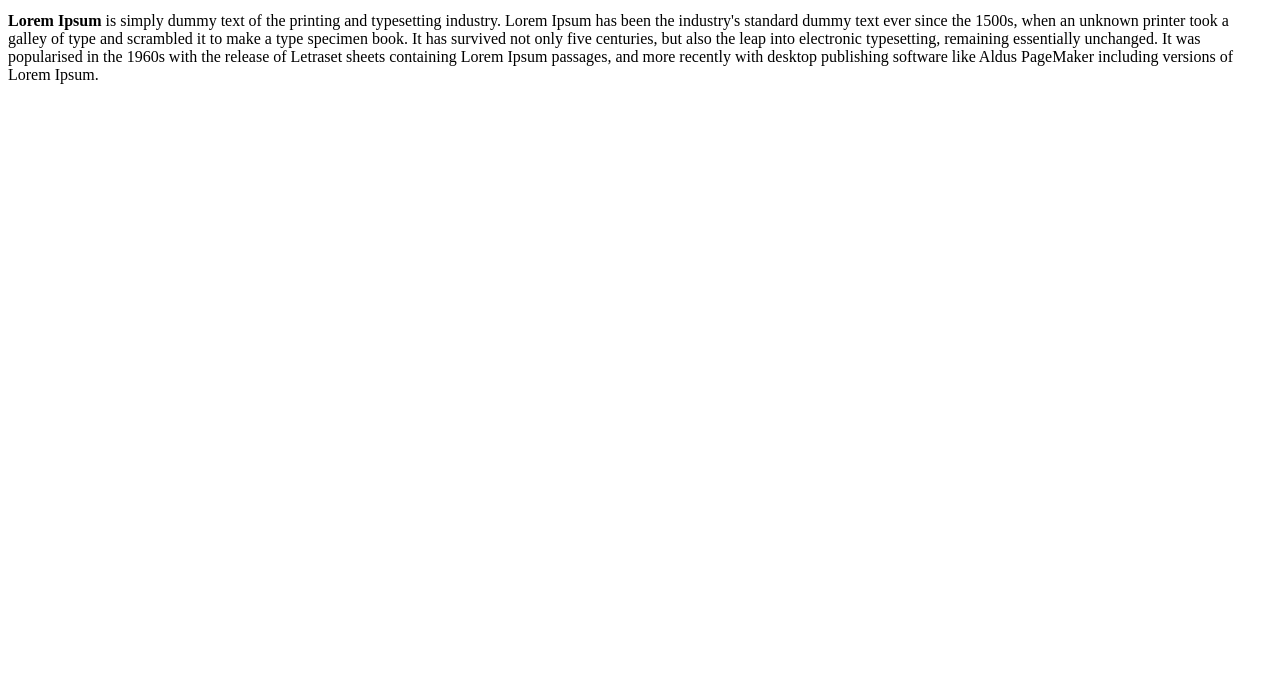
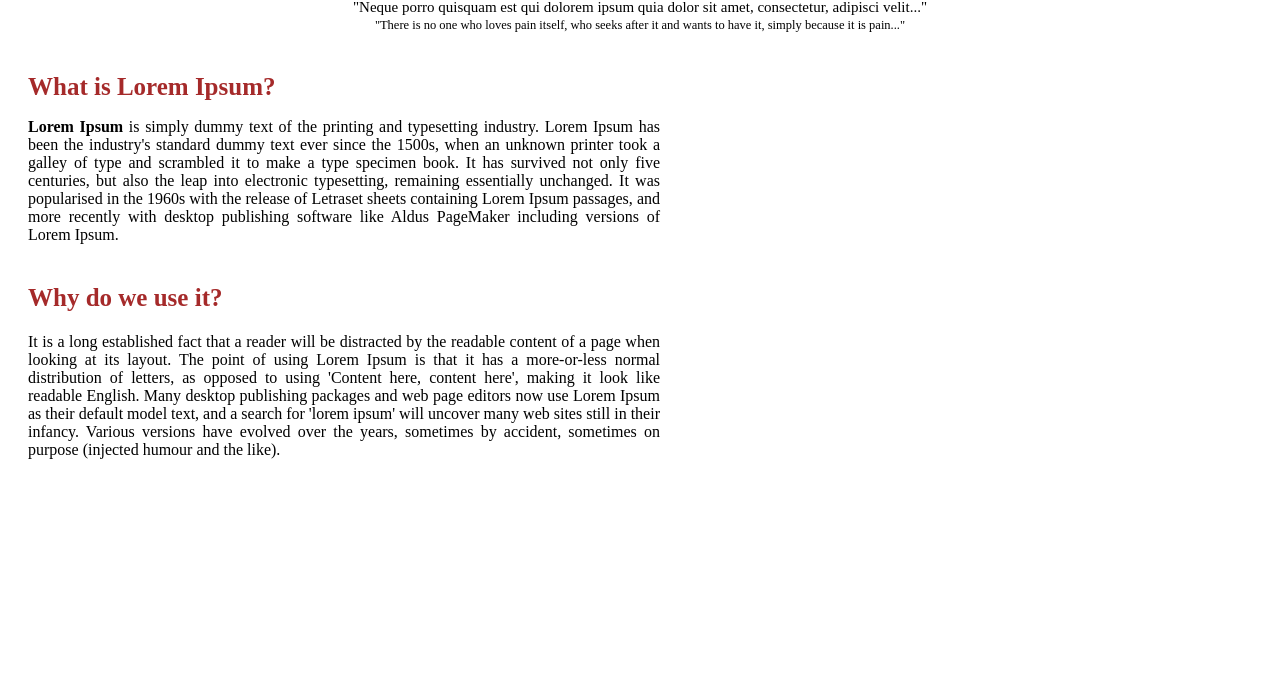
Before and after one commit to suzankhandoker/first-repo, a plain HTML site: page index.html in a window 1280 px wide. Shown: the part 126-800 px from the top of the page. Drawn offline with Linux system fonts and the light colour scheme.

Commit message:
only css and html website

```diff
--- a/index.html
+++ b/index.html
@@ -5,10 +5,27 @@
     <meta http-equiv="X-UA-Compatible" content="IE=edge">
     <meta name="viewport" content="width=device-width, initial-scale=1.0">
     <title>My First repo</title>
+    <link rel="stylesheet" href="style.css">
 </head>
+
+
 <body>
-<h1 id="main-head" style="text-align: center;">Lorem Ipsum</h1>
-<h1>What is Lorem Ipsum?</h1>
-<p><b>Lorem Ipsum</b>  is simply dummy text of the printing and typesetting industry. Lorem Ipsum has been the industry's standard dummy text ever since the 1500s, when an unknown printer took a galley of type and scrambled it to make a type specimen book. It has survived not only five centuries, but also the leap into electronic typesetting, remaining essentially unchanged. It was popularised in the 1960s with the release of Letraset sheets containing Lorem Ipsum passages, and more recently with desktop publishing software like Aldus PageMaker including versions of Lorem Ipsum.</p>
+<h1 id="main-head">Lorem Ipsum</h1>
+<p id="slogan">"Neque porro quisquam est qui dolorem ipsum quia dolor sit amet, consectetur, adipisci velit..." <br> <span id="slogan2"> <small>"There is no one who loves pain itself, who seeks after it and wants to have it, simply because it is pain..."</small></span> </p>
+
+
+<h1 class="head">What is Lorem Ipsum?</h1>
+<div class="content">
+    <p><b>Lorem Ipsum</b>  is simply dummy text of the printing and typesetting industry. Lorem Ipsum has been the industry's standard dummy text ever since the 1500s, when an unknown printer took a galley of type and scrambled it to make a type specimen book. It has survived not only five centuries, but also the leap into electronic typesetting, remaining essentially unchanged. It was popularised in the 1960s with the release of Letraset sheets containing Lorem Ipsum passages, and more recently with desktop publishing software like Aldus PageMaker including versions of Lorem Ipsum.
+    </p>
+</div>
+<h2 class="head">Why do we use it?</h3>
+<div class="content">
+    <p>
+    It is a long established fact that a reader will be distracted by the readable content of a page when looking at its layout. The point of using Lorem Ipsum is that it has a more-or-less normal distribution of letters, as opposed to using 'Content here, content here', making it look like readable English. Many desktop publishing packages and web page editors now use Lorem Ipsum as their default model text, and a search for 'lorem ipsum' will uncover many web sites still in their infancy. Various versions have evolved over the years, sometimes by accident, sometimes on purpose (injected humour and the like).
+    </p>
+</div>
+
+
 </body>
 </html>
--- /dev/null
+++ b/style.css
@@ -0,0 +1,20 @@
+#main-head{
+    text-align: center;
+    font-size: 50px;
+}
+#slogan{
+    text-align: center;
+    font-size: 15px;
+
+}
+.content{
+    margin-left: 20px;
+    width: 50%;
+    text-align: justify;
+}
+.head{
+    margin-left: 20px;
+    margin-top: 40px;
+    font-size: 25px;
+    color: brown;
+    width: 50%;
```
